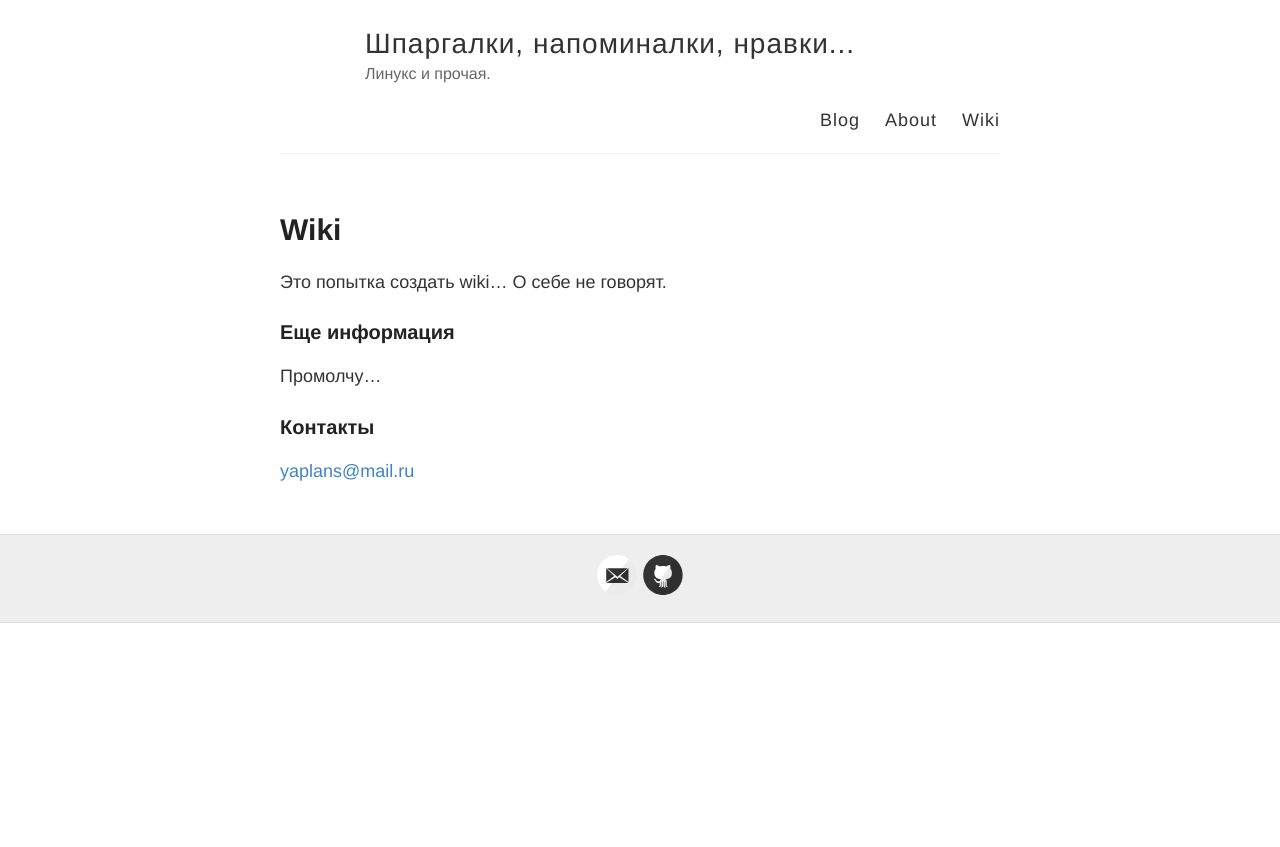
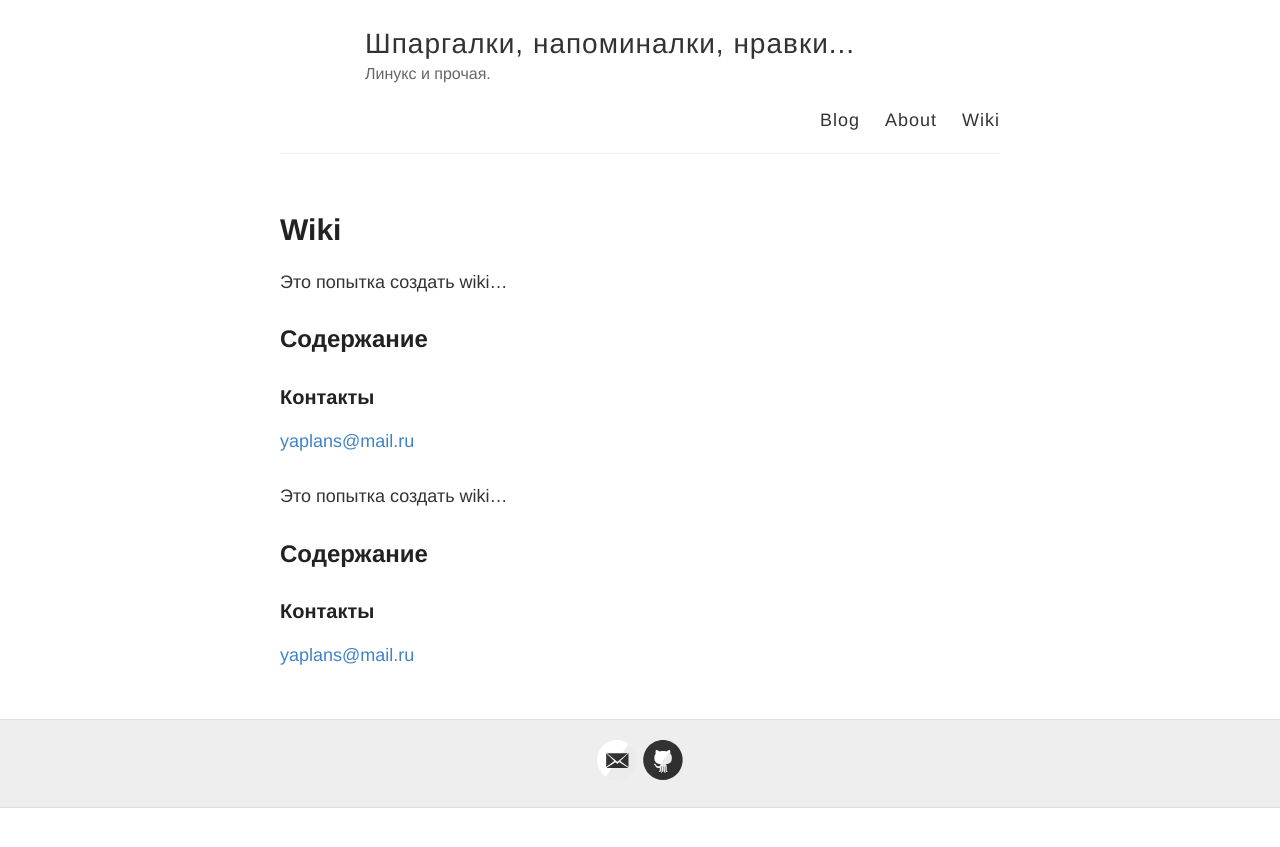
Before and after one commit to yaplans/yaplans.github.io, a Jekyll site: the page built from wiki.md, in a window 1280 px wide. Shown: the top 847 px of the page. Built offline with Jekyll 4.4.1, drawn with Linux system fonts in a browser that asks for light colours.

Commit message:
Изменил через NetBeans. Изменил wiki шаблон.

```diff
--- /dev/null
+++ b/_layouts/wiki.html
@@ -0,0 +1,21 @@
+---
+layout: default
+---
+
+<article class="page">
+
+  <h1>{{ page.title }}</h1>
+
+  <div class="entry">
+    {{ content }}
+  </div>
+</article>
+
+<article class="wiki">
+
+  <h1>{{ wiki.title }}</h1>
+
+  <div class="entry">
+    {{ content }}
+  </div>
+</article>
--- a/wiki.md
+++ b/wiki.md
@@ -1,15 +1,15 @@
 ---
-layout: page
+layout: wiki
 title: Wiki
 permalink: /wiki/
 ---
 
 Это попытка создать wiki...
-О себе не говорят.
 
-### Еще информация
+## Содержание
 
-Промолчу...
+
+
 
 ### Контакты
 
```
Also changed, not shown: index.html (line endings or trailing spaces).
